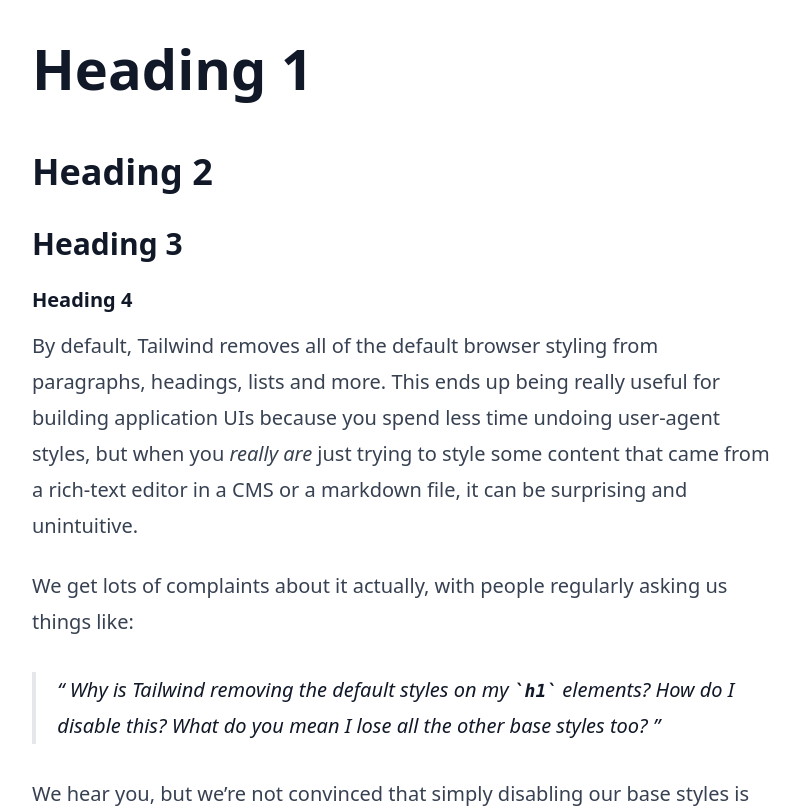
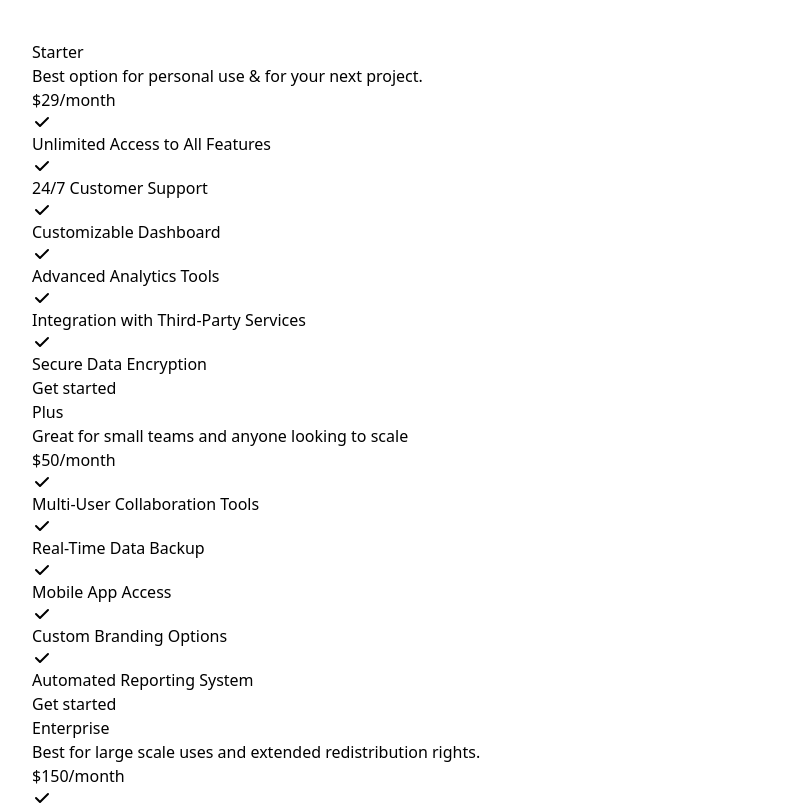
Before and after one commit to alan-maldonado/vue-tailwind, a Vue app: page / in a window 1280 px wide. Shown: the top 808 px of the page, without its empty margins (8-808 px from the left). Built offline with nearby package versions, Linux system fonts and the light colour scheme.

Commit message:
🔧 Boilerplate pricing table

```diff
--- a/src/App.vue
+++ b/src/App.vue
@@ -11,7 +11,8 @@
 // import Responsive from './components/Responsive.vue'
 // import ColorPallete from './components/ColorPallete.vue'
 // import Fonts from './components/Fonts.vue'
-import Prose from './components/Prose.vue'
+// import Prose from './components/Prose.vue'
+import PricingCard from "./components/PricingCard.vue";
 </script>
 <template>
   <div class="m-10">
@@ -36,6 +37,44 @@
     <!-- <Responsive /> -->
     <!-- <ColorPallete /> -->
     <!-- <Fonts /> -->
-    <Prose />
+    <!-- <Prose /> -->
+    <PricingCard
+      :price="29"
+      :features="[
+        'Unlimited Access to All Features',
+        '24/7 Customer Support',
+        'Customizable Dashboard',
+        'Advanced Analytics Tools',
+        'Integration with Third-Party Services',
+        'Secure Data Encryption',
+      ]"
+      name="Starter"
+      description="Best option for personal use & for your next project."
+    ></PricingCard>
+    <PricingCard
+      name="Plus"
+      :features="[
+        'Multi-User Collaboration Tools',
+        'Real-Time Data Backup',
+        'Mobile App Access',
+        'Custom Branding Options',
+        'Automated Reporting System',
+      ]"
+      :price="50"
+      description="Great for small teams and anyone looking to scale"
+    ></PricingCard>
+
+    <PricingCard
+      name="Enterprise"
+      :features="[
+        'Priority Feature Updates',
+        'Extended Data Storage Capacity',
+        'Personalized User Experience',
+        'In-Depth Training Materials',
+        'Dedicated Account Manager',
+      ]"
+      :price="150"
+      description="Best for large scale uses and extended redistribution rights."
+    ></PricingCard>
   </div>
 </template>
--- /dev/null
+++ b/src/components/PricingCard.vue
@@ -0,0 +1,42 @@
+<script setup lang="ts">
+defineProps<{
+  price: number;
+  features: string[];
+  name: string;
+  description: string;
+}>();
+</script>
+<template>
+  <div>
+    <div>
+      <h3>{{ name }}</h3>
+      <p>
+        {{ description }}
+      </p>
+      <div>
+        <span>${{ price }}</span>
+        <span>/month</span>
+      </div>
+      <!-- List -->
+      <ul role="list">
+        <li v-for="feature in features" :key="feature">
+          <!-- Icon -->
+          <svg
+            class="w-5 h-5"
+            fill="currentColor"
+            viewBox="0 0 20 20"
+            xmlns="http://www.w3.org/2000/svg"
+          >
+            <path
+              fill-rule="evenodd"
+              d="M16.707 5.293a1 1 0 010 1.414l-8 8a1 1 0 01-1.414 0l-4-4a1 1 0 011.414-1.414L8 12.586l7.293-7.293a1 1 0 011.414 0z"
+              clip-rule="evenodd"
+            ></path>
+          </svg>
+          <span>{{ feature }}</span>
+        </li>
+      </ul>
+    </div>
+    <a href="#">Get started</a>
+  </div>
+</template>
```
